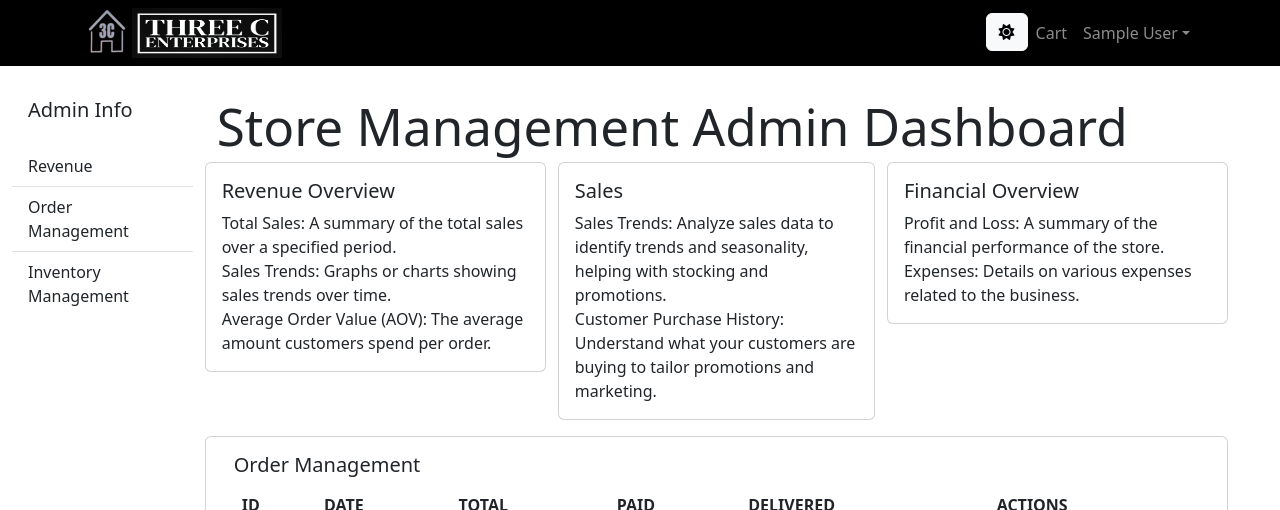
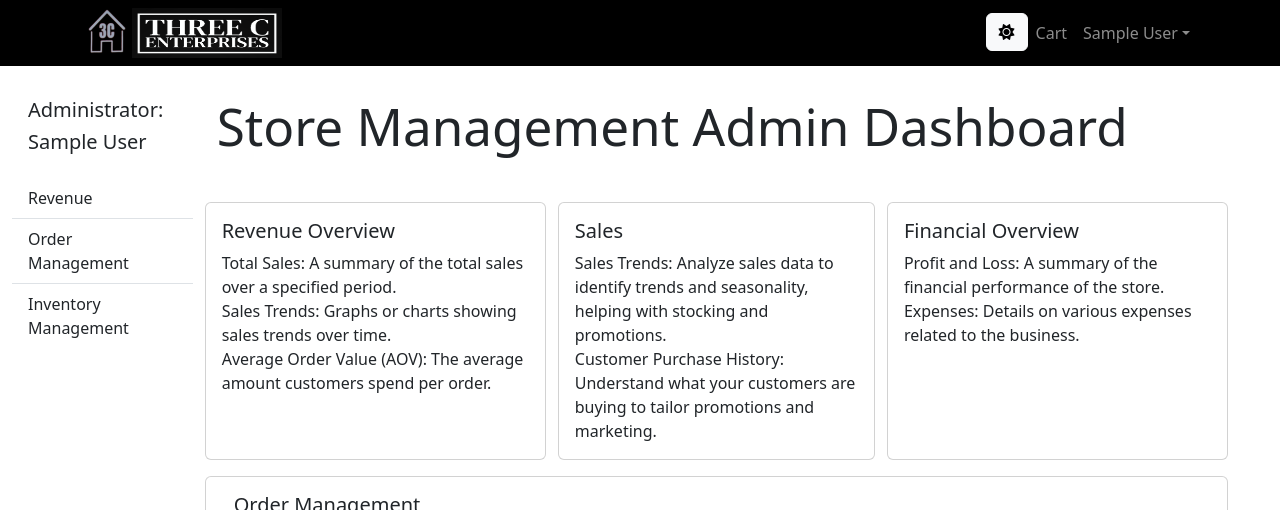
Before and after one commit to ThmCrz/Three-C-Website, a React (Vite) app in the folder Frontend/: page /adminPage in a window 1280 px wide. Shown: the top 510 px of the page. Built offline with nearby package versions, Linux system fonts and the light colour scheme; no server answers; sample sign-in values are in the browser's storage.

Commit message:
just cleaning up

```diff
--- a/Frontend/src/pages/AdminPage.tsx
+++ b/Frontend/src/pages/AdminPage.tsx
@@ -12,9 +12,15 @@ import { useAccountDetailsMutation } from "../hooks/UserHooks";
 import { toast } from "react-toastify";
 
 export default function AdminPage() {
+
+  const {
+    state: {
+      userInfo,
+    },
+  } = useContext(Store);
+
     const navigate = useNavigate();
     const { data: orders, isLoading, error } = useGetOrdersQuery();
-
 
 
 return (
@@ -27,7 +33,7 @@ return (
       <Col md={2}>
         <Card className="border-0">
           <Card.Body>
-            <Card.Title>Admin Info</Card.Title>
+            <Card.Title><div className="mb-2">Administrator:</div>{userInfo.name}</Card.Title>
             {/* Add admin's info here */}
           </Card.Body>
 
@@ -50,8 +56,8 @@ return (
       <Col fluid className="mt-3">
         <h1>Store Management Admin Dashboard</h1>
 
-        <Row>
-          <Col md={4} className="border-0" >
+        <Row className="mt-5">
+          <Col md={4} className="border-0 equal-height-column" >
             <Card>
               <Card.Body>
                 <Card.Title>Revenue Overview</Card.Title>
@@ -67,7 +73,7 @@ return (
             </Card>
           </Col>
 
-          <Col md={4}>
+          <Col md={4} className="equal-height-column">
             <Card>
               <Card.Body>
                 <Card.Title>Sales</Card.Title>
@@ -81,7 +87,7 @@ return (
             </Card>
           </Col>
 
-          <Col md={4} className="border-0">
+          <Col md={4} className="border-0 equal-height-column">
             <Card>
               <Card.Body>
                 <Card.Title>Financial Overview</Card.Title>
@@ -163,7 +169,7 @@ return (
           </Card>
         </Row>
 
-        <Row>
+        <Row className="mt-3">
           <Card>
             <Row>
               <Col>
--- a/Frontend/src/pages/DashboardPage.tsx
+++ b/Frontend/src/pages/DashboardPage.tsx
@@ -202,7 +202,8 @@ export default function DashboardPage() {
             </tr>
           </thead>
           <tbody>
-            {orders!.map((order) => (
+            {orders ? (
+              orders.map((order) => (
                 <tr key={order._id}>
                   <td>{order._id}</td>
                   <td>
@@ -235,7 +236,10 @@ export default function DashboardPage() {
                     </Button>
                   </td>
                 </tr>
-            ))}
+              ))
+
+            ):( <></>)}
+
           </tbody>
         </table>
       )}
--- a/Frontend/src/pages/PlaceOrderPage.tsx
+++ b/Frontend/src/pages/PlaceOrderPage.tsx
@@ -14,7 +14,7 @@ export default function PlaceOrderPage() {
     const navigate = useNavigate()
 
     const { state, dispatch } = useContext(Store)
-    const { cart, userInfo } = state
+    const { cart } = state
 
     const round2 = (num: number) => Math.round(num * 100 + Number.EPSILON) / 100 // 123.2345 => 123.23
     cart.itemsPrice = round2(
```
Lines whose indentation alone changed are shown as unchanged.
